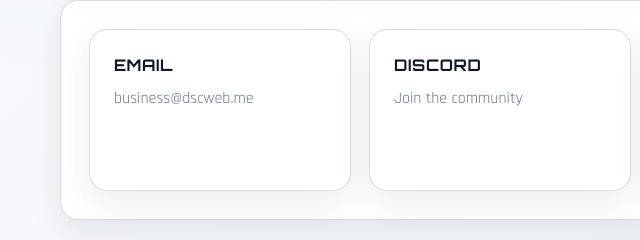
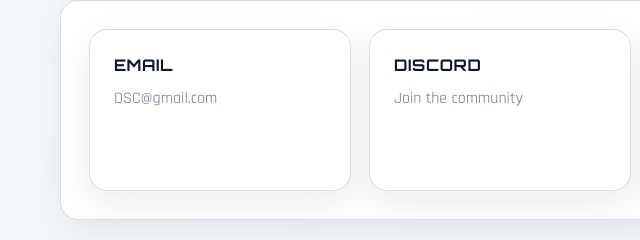
Before and after one commit to shahnaveed07/DSCWeb, a plain HTML site: page pages/contact.html in a window 1280 px wide. Shown: the part 487-727 px from the top of the page, 0-640 px from the left. Drawn offline with Linux system fonts and the light colour scheme; no server answers.

Commit message:
fixed email address

```diff
--- a/pages/contact.html
+++ b/pages/contact.html
@@ -45,7 +45,7 @@
         <div class="section-grid">
           <article class="contact-card">
             <h3>Email</h3>
-            <p><a href="mailto:business@dscweb.me">business@dscweb.me</a></p>
+            <p><a href="mailto:darkskullcorporation@gmail.com">DSC@gmail.com</a></p>
           </article>
           <article class="contact-card">
             <h3>Discord</h3>
```
